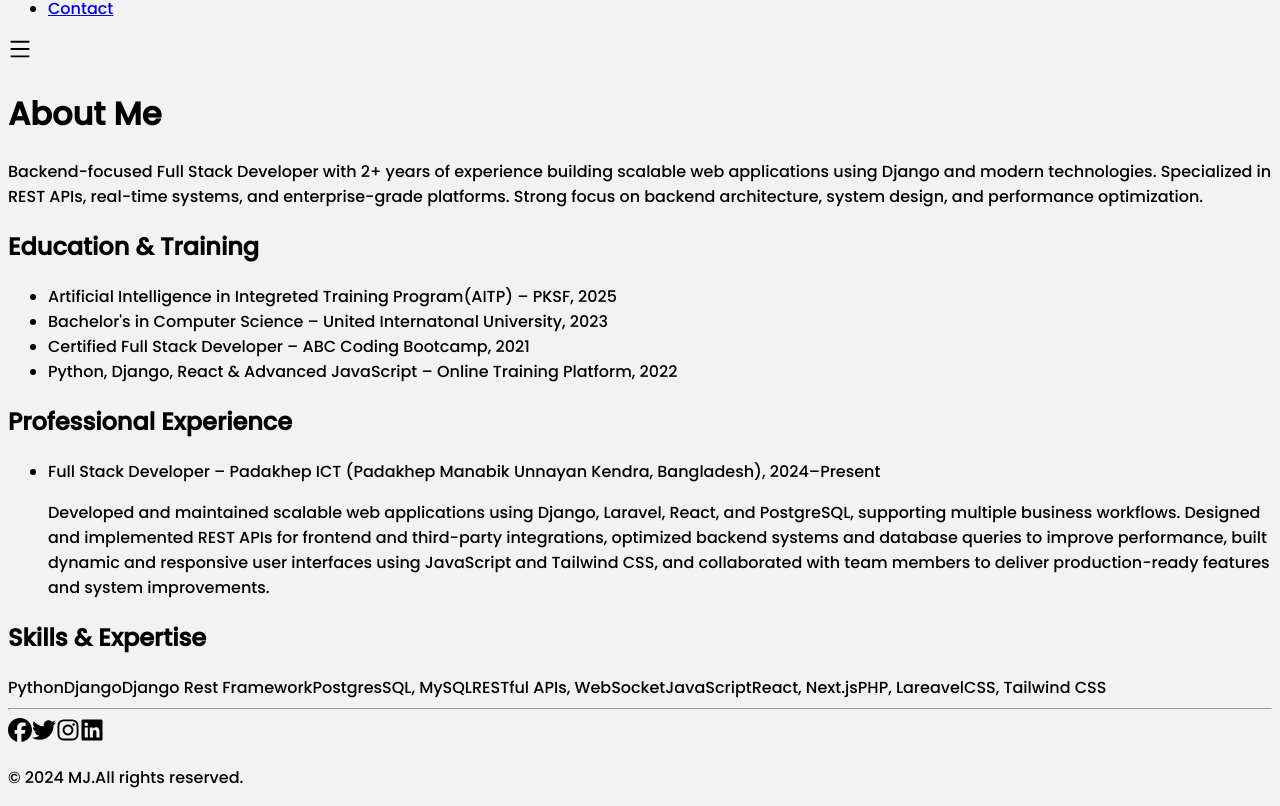
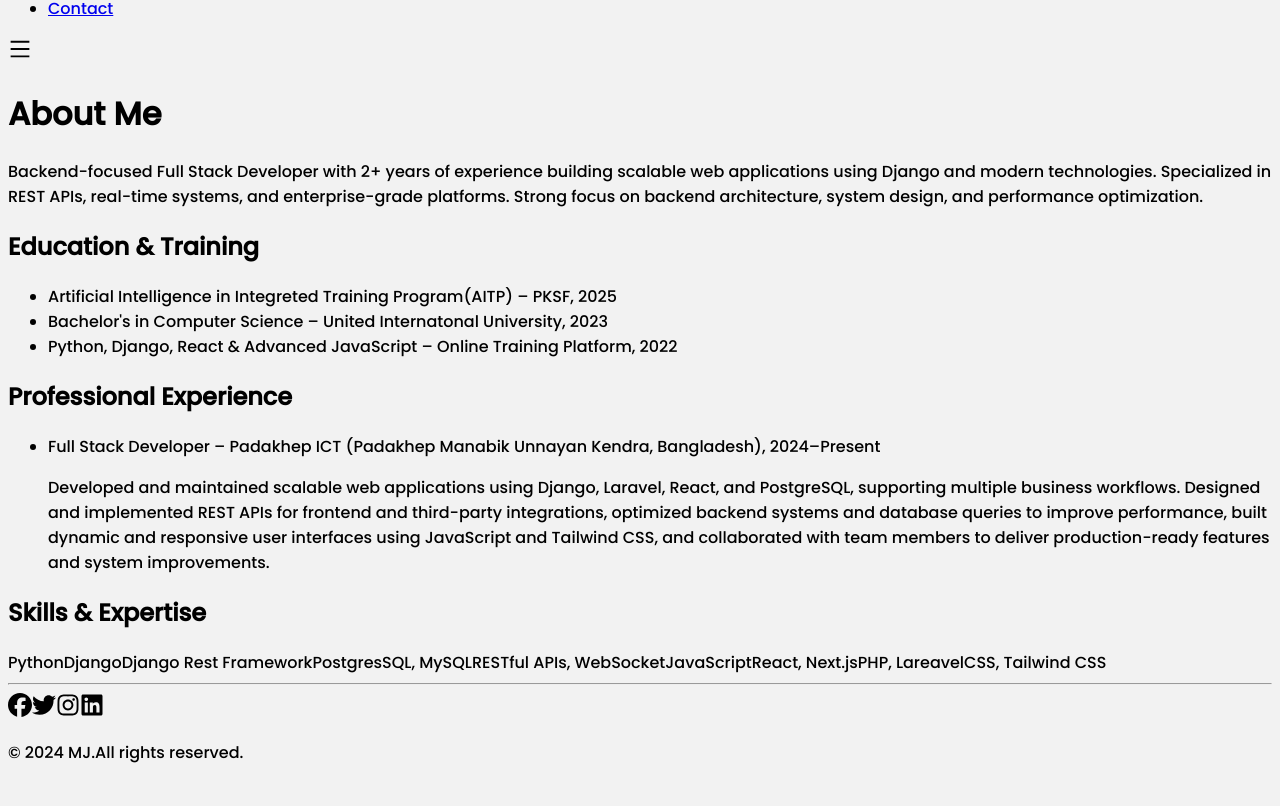
Before and after one commit to MunimJawad/mjp, a React (Create React App) app: page /about in a window 1280 px wide. Shown: the part 1260-2066 px from the top of the page. After the commit the page ends 2041 px from the top, so only its background shows below. Built offline with nearby package versions, Linux system fonts and the light colour scheme.

Commit message:
Remove Certified Full Stack Developer entry
Removed certification information from the About section.

```diff
--- a/src/components/About.jsx
+++ b/src/components/About.jsx
@@ -28,9 +28,7 @@
             <li className="text-gray-700">
               <span className="font-bold">Bachelor's in Computer Science</span> – United Internatonal University, 2023
             </li>
-            <li className="text-gray-700">
-              <span className="font-bold">Certified Full Stack Developer</span> – ABC Coding Bootcamp, 2021
-            </li>
+
             <li className="text-gray-700">
               <span className="font-bold">Python, Django, React & Advanced JavaScript</span> – Online Training Platform, 2022
             </li>
```
